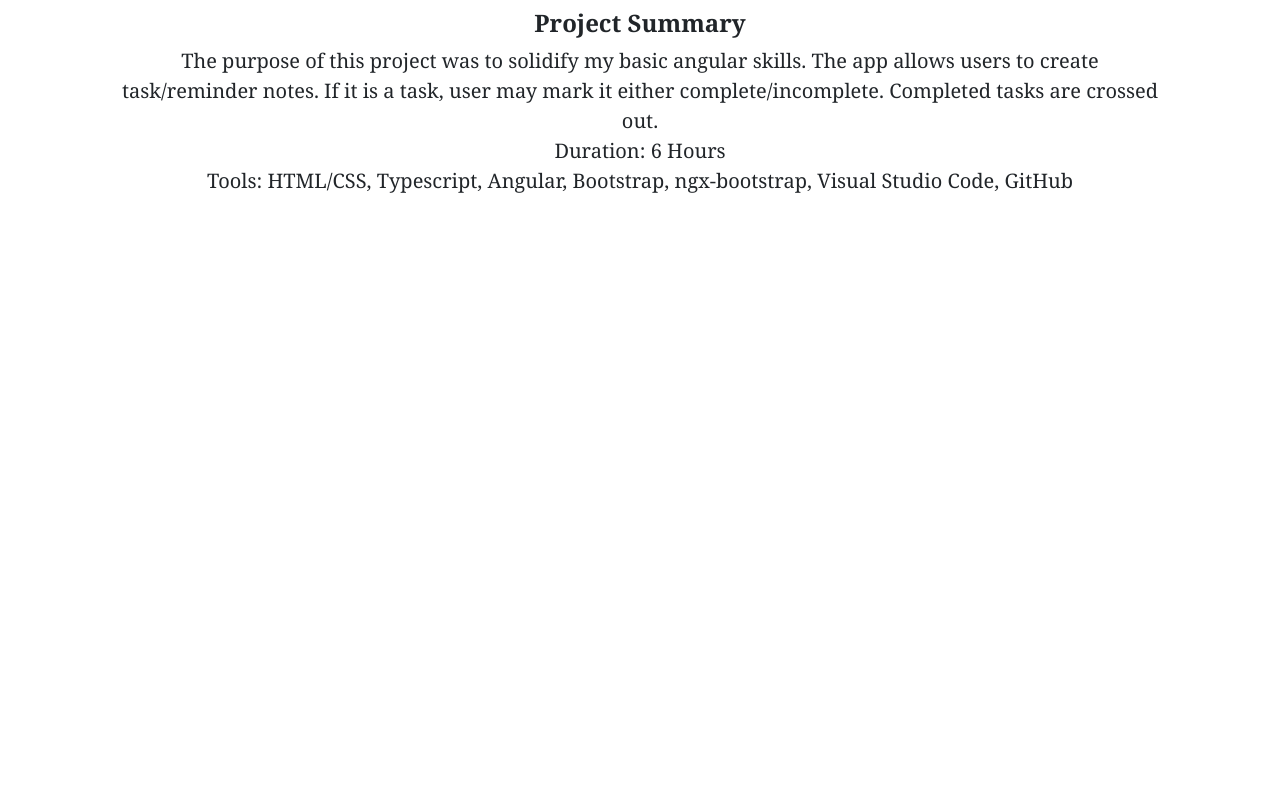
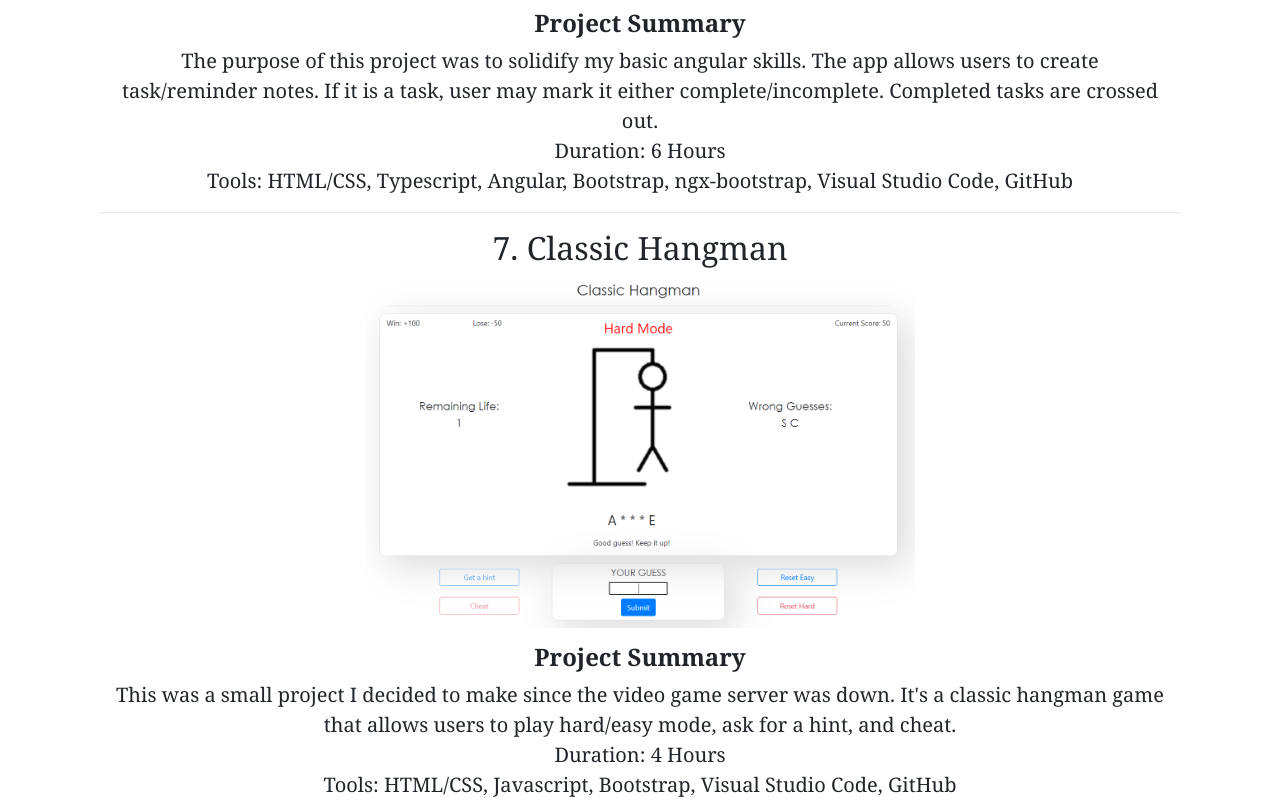
Before and after one commit to junniekim/junPortfolio, an Angular app: page /project in a window 1280 px wide. Shown: the part 3843-4643 px from the top of the page. Before the commit the page ends 4039 px from the top, so only its background shows below. Built offline with nearby package versions, Linux system fonts and the light colour scheme.

Commit message:
added hangman

```diff
--- a/src/app/components/project/project.component.ts
+++ b/src/app/components/project/project.component.ts
@@ -67,5 +67,14 @@ export class ProjectComponent {
       description:
         'The purpose of this project was to solidify my basic angular skills. The app allows  users to create task/reminder notes. If it is a task, user may mark it either complete/incomplete. Completed tasks are crossed out.',
     },
+    {
+      id: 7,
+      duration: '4 Hours',
+      tools: 'HTML/CSS, Javascript, Bootstrap, Visual Studio Code, GitHub',
+      title: 'Classic Hangman',
+      picture: '/assets/img/snapshot.PNG',
+      description:
+        "This was a small project I decided to make since the video game server was down. It's a classic hangman game that allows users to play hard/easy mode, ask for a hint, and cheat.",
+    },
   ];
 }
```
Also changed, not shown: src/assets/img/snapshot.PNG (added).
